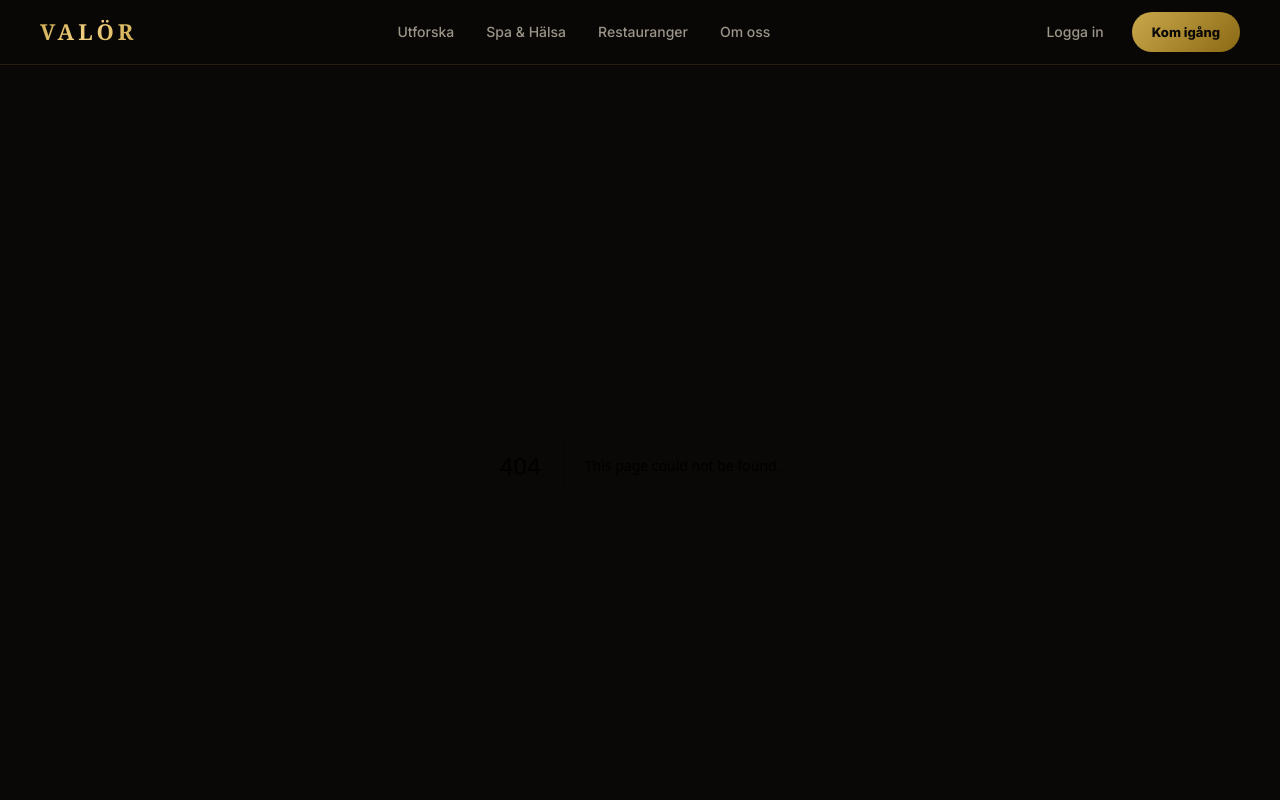
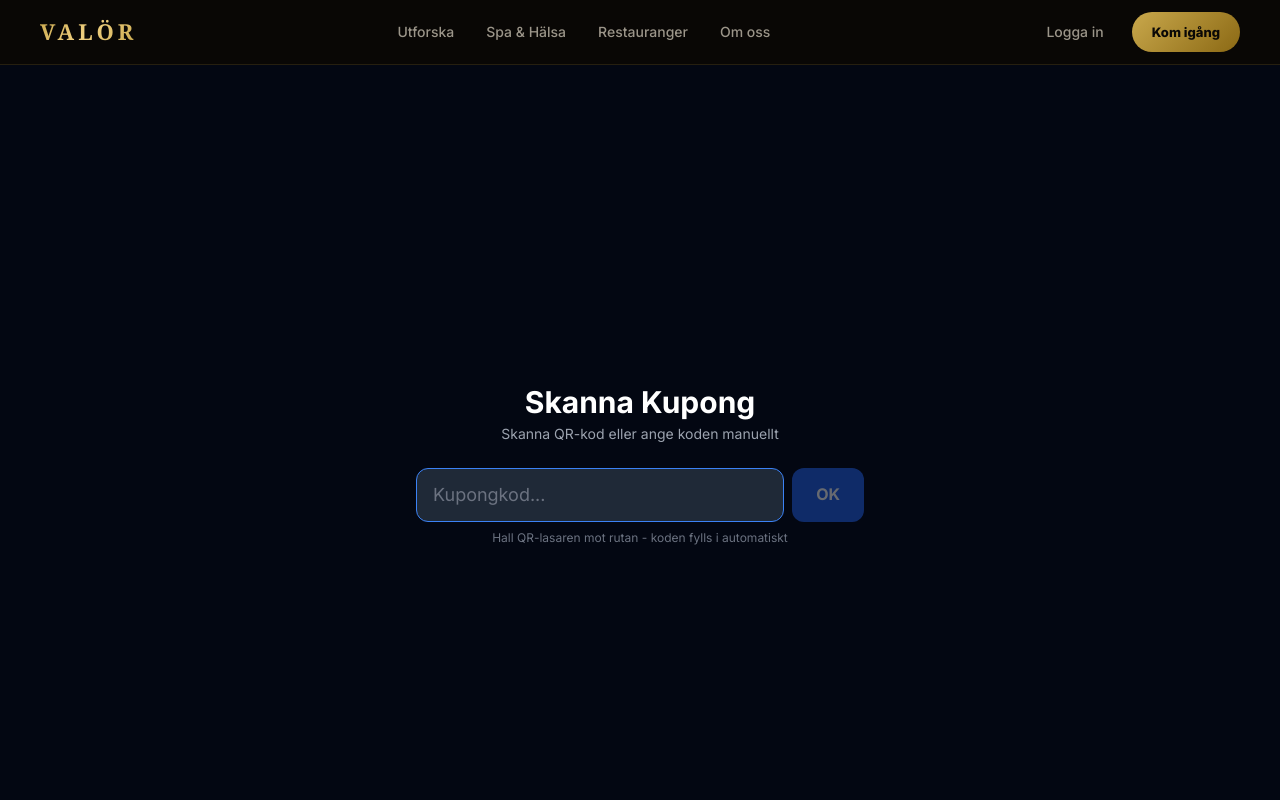
Before and after one commit to noa94444-blip/valor-se, a Next.js app: page /merchant/scanner in a window 1280 px wide. Before the commit this address had no page. Shown: the top 800 px of the page. Built offline with nearby package versions, Linux system fonts and the light colour scheme.

Commit message:
Create page.tsx

```diff
--- /dev/null
+++ b/app/merchant/scanner/page.tsx
@@ -0,0 +1,161 @@
+'use client'
+
+import { useState, useRef, useEffect } from 'react'
+
+interface ScanResult {
+  valid: boolean
+  message?: string
+  error?: string
+  customer_name?: string
+  customer_email?: string
+  deal_slug?: string
+  quantity?: number
+  used_count?: number
+  remaining?: number
+  fully_used?: boolean
+}
+
+export default function ScannerPage() {
+  const [code, setCode] = useState('')
+  const [result, setResult] = useState<ScanResult | null>(null)
+  const [loading, setLoading] = useState(false)
+  const inputRef = useRef<HTMLInputElement>(null)
+
+  useEffect(() => {
+    inputRef.current?.focus()
+  }, [])
+
+  const scanCode = async (voucherCode: string) => {
+    if (!voucherCode.trim()) return
+    setLoading(true)
+    setResult(null)
+
+    try {
+      const res = await fetch('/api/scan-voucher', {
+        method: 'POST',
+        headers: { 'Content-Type': 'application/json' },
+        body: JSON.stringify({
+          code: voucherCode.trim(),
+          merchant_id: 'merchant-scanner',
+        }),
+      })
+      const data = await res.json()
+      setResult({ ...data, _ok: res.ok })
+    } catch {
+      setResult({ valid: false, error: 'Natverksfel - forsok igen' })
+    } finally {
+      setLoading(false)
+      setCode('')
+      setTimeout(() => inputRef.current?.focus(), 150)
+    }
+  }
+
+  const handleSubmit = (e: React.FormEvent) => {
+    e.preventDefault()
+    scanCode(code)
+  }
+
+  return (
+    <div className="min-h-screen bg-gray-950 flex flex-col items-center justify-center p-4">
+      <div className="w-full max-w-md space-y-6">
+
+        {/* Header */}
+        <div className="text-center">
+          <h1 className="text-3xl font-bold text-white mb-1">Skanna Kupong</h1>
+          <p className="text-gray-400 text-sm">
+            Skanna QR-kod eller ange koden manuellt
+          </p>
+        </div>
+
+        {/* Input */}
+        <form onSubmit={handleSubmit}>
+          <div className="flex gap-2">
+            <input
+              ref={inputRef}
+              type="text"
+              value={code}
+              onChange={(e) => setCode(e.target.value)}
+              placeholder="Kupongkod..."
+              autoComplete="off"
+              autoFocus
+              className="flex-1 bg-gray-800 text-white border border-gray-600 rounded-xl px-4 py-3 text-lg focus:outline-none focus:border-blue-500 placeholder-gray-500"
+            />
+            <button
+              type="submit"
+              disabled={loading || !code.trim()}
+              className="bg-blue-600 hover:bg-blue-700 disabled:opacity-40 disabled:cursor-not-allowed text-white font-bold px-6 py-3 rounded-xl transition-colors"
+            >
+              {loading ? (
+                <span className="animate-spin inline-block w-5 h-5 border-2 border-white border-t-transparent rounded-full" />
+              ) : (
+                'OK'
+              )}
+            </button>
+          </div>
+          <p className="text-gray-500 text-xs mt-2 text-center">
+            Hall QR-lasaren mot rutan - koden fylls i automatiskt
+          </p>
+        </form>
+
+        {/* Resultat */}
+        {result && (
+          <div
+            className={`rounded-2xl p-6 border-2 text-center transition-all ${
+              result.valid
+                ? 'bg-green-950 border-green-500'
+                : 'bg-red-950 border-red-500'
+            }`}
+          >
+            <div className="text-5xl mb-3">{result.valid ? '' : ''}</div>
+            <h2
+              className={`text-2xl font-bold mb-2 ${
+                result.valid ? 'text-green-300' : 'text-red-300'
+              }`}
+            >
+              {result.valid ? 'GILTIG KUPONG' : 'OGILTIG KUPONG'}
+            </h2>
+
+            {result.valid ? (
+              <div className="bg-black/30 rounded-xl p-4 mt-3 text-left space-y-2">
+                {result.customer_name && (
+                  <p className="text-white">
+                    <span className="text-gray-400 text-sm">Kund: </span>
+                    {result.customer_name}
+                  </p>
+                )}
+                {result.customer_email && (
+                  <p className="text-white">
+                    <span className="text-gray-400 text-sm">Email: </span>
+                    {result.customer_email}
+                  </p>
+                )}
+                {result.deal_slug && (
+                  <p className="text-white">
+                    <span className="text-gray-400 text-sm">Deal: </span>
+                    {result.deal_slug}
+                  </p>
+                )}
+                <p className="text-white">
+                  <span className="text-gray-400 text-sm">Anvandningar: </span>
+                  {result.used_count} / {result.quantity}
+                </p>
+                {result.remaining !== undefined && result.remaining > 0 && (
+                  <p className="text-yellow-400 font-semibold">
+                    {result.remaining} anvandning(ar) kvar
+                  </p>
+                )}
+                {result.fully_used && (
+                  <p className="text-orange-400 font-semibold">
+                    Alla anvandningar uppbrukade
+                  </p>
+                )}
+              </div>
+            ) : (
+              <p className="text-red-300 mt-2 text-lg">{result.error}</p>
+            )}
+          </div>
+        )}
+      </div>
+    </div>
+  )
+}
```
